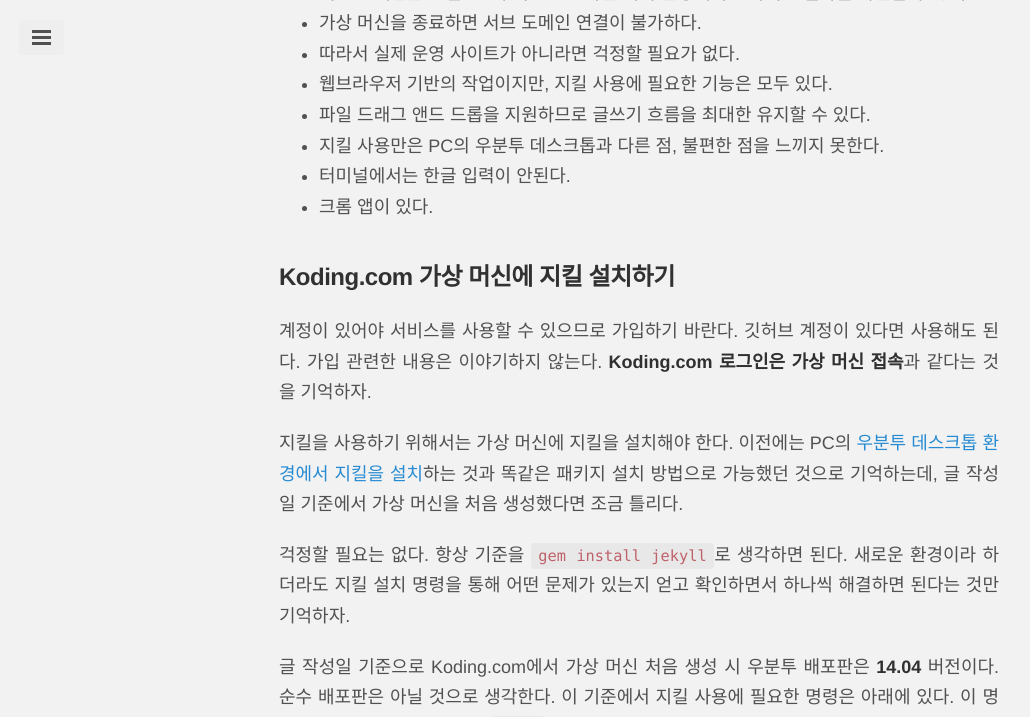
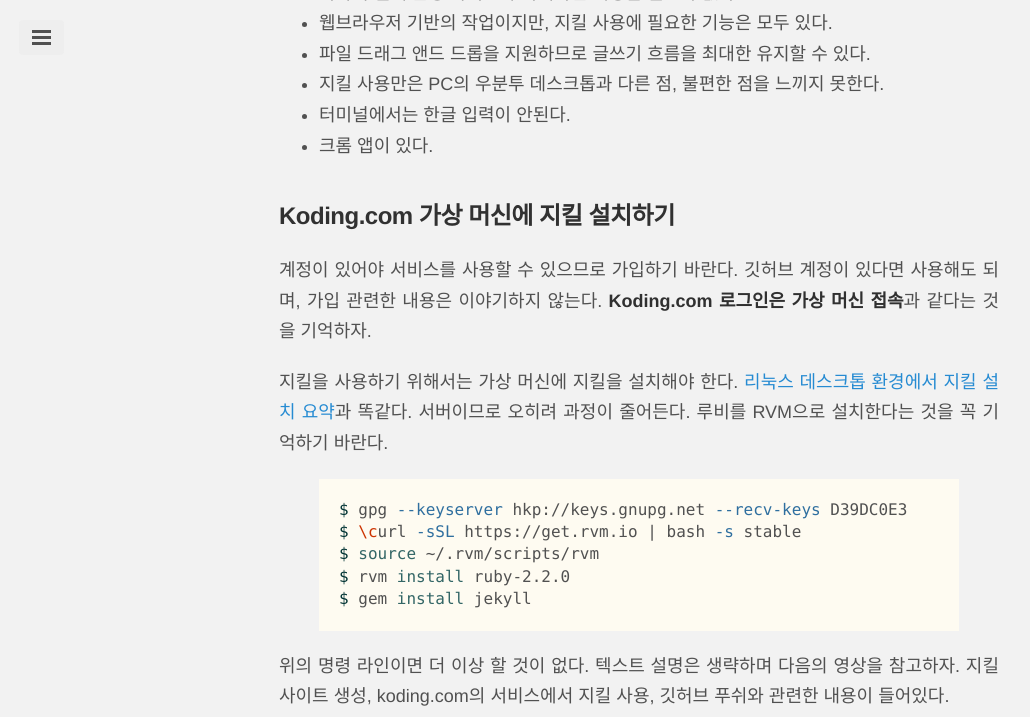
Before and after one commit to vjinn/vjinn.github.io, a Jekyll site: the page built from _posts/2015-01-24-install-jekyll-and-using-on-koding-com.md, in a window 1280 px wide and 1400 px high, scrolled down 979 px. Shown: the top 717 px of the window, without its empty margins (1-1031 px from the left). Built offline with Jekyll 4.4.1, drawn with Linux system fonts in a browser that asks for light colours; comment, search, counter and statistics services are not loaded; some of the changed text lies outside the part shown.

Commit message:
포스트 내용 수정

```diff
--- a/_posts/2015-01-24-install-jekyll-and-using-on-koding-com.md
+++ b/_posts/2015-01-24-install-jekyll-and-using-on-koding-com.md
@@ -4,7 +4,7 @@
 category: tip
 ---
 
-계정마다 일정 기준으로 제한한 무료 가상 머신(서버)을 제공하며, 웹브라우저에서 가상 머신으로 접속하여 터미널과 문서 편집기를 동시에 사용할 수 있는 서비스가 **[Koding.com](https://koding.com)**이다. 개발, 소셜코딩의 개념은 관심이 없다. 지킬 사용이 가능한지와 얼마나 편리하게 사용할 수 있는가에만 초점을 맞추자.
+계정마다 일정 기준으로 제한한 무료 가상 머신(서버)을 제공하며, 웹브라우저에서 가상 머신으로 접속하여 터미널과 문서 편집기를 동시에 사용할 수 있는 서비스가 **[Koding.com](https://koding.com)**이다. 지킬 사용이 가능한지와 얼마나 편리하게 사용할 수 있는가에만 초점을 맞추자.
 
 ![koding.com]({{ site.il }}/kodingcom.png)
 
@@ -12,7 +12,6 @@
 
  - 우분투 (서버)시스템을 설치하여 가상 머신을 제공한다.
  - 말 그대로 '서버'를 제공하므로 못할 것이 거의 없다.
- - 지킬에 필요한 패키지(ruby 등)를 설치하여 제공한다.
  - 웹브라우저 기반이므로 PC 운영체제와 상관없다. (IE 제외)
  - 따라서 인터넷과 웹브라우저만 있다면 언제, 어디서든 지킬 사용이 가능하다.
  - 서브 도메인(계정.koding.io) 제공으로 지킬 사이트 변환 결과를 즉시 확인할 수 있다.
@@ -27,34 +26,25 @@
 
 ## Koding.com 가상 머신에 지킬 설치하기
 
-계정이 있어야 서비스를 사용할 수 있으므로 가입하기 바란다. 깃허브 계정이 있다면 사용해도 된다. 가입 관련한 내용은 이야기하지 않는다. **Koding.com 로그인은 가상 머신 접속**과 같다는 것을 기억하자.
+계정이 있어야 서비스를 사용할 수 있으므로 가입하기 바란다. 깃허브 계정이 있다면 사용해도 되며, 가입 관련한 내용은 이야기하지 않는다. **Koding.com 로그인은 가상 머신 접속**과 같다는 것을 기억하자.
 
-지킬을 사용하기 위해서는 가상 머신에 지킬을 설치해야 한다. 이전에는 PC의 [우분투 데스크톱 환경에서 지킬을 설치](/install-jekyll/#리눅스에서-지킬-설치)하는 것과 똑같은 패키지 설치 방법으로 가능했던 것으로 기억하는데, 글 작성일 기준에서 가상 머신을 처음 생성했다면 조금 틀리다.
-
-걱정할 필요는 없다. 항상 기준을 `gem install jekyll`로 생각하면 된다. 새로운 환경이라 하더라도 지킬 설치 명령을 통해 어떤 문제가 있는지 얻고 확인하면서 하나씩 해결하면 된다는 것만 기억하자.
-
-글 작성일 기준으로 Koding.com에서 가상 머신 처음 생성 시 우분투 배포판은 **14.04** 버전이다. 순수 배포판은 아닐 것으로 생각한다. 이 기준에서 지킬 사용에 필요한 명령은 아래에 있다. 이 명령 라인만 입력하면 끝이다. *(`make` 정의가 궁금하면 검색하자. 몰라도 된다.)* 더 이상 없다.
+지킬을 사용하기 위해서는 가상 머신에 지킬을 설치해야 한다. [리눅스 데스크톱 환경에서 지킬 설치 요약](/install-jekyll/#요약)과 똑같다. 서버이므로 오히려 과정이 줄어든다. 루비를 RVM으로 설치한다는 것을 꼭 기억하기 바란다.
 
 {% highlight bash %}
-$ sudo apt-get update
-$ sudo apt-get upgrade
-$ sudo apt-get install make
-$ sudo apt-get gem install jekyll --no-rdoc --no-ri
+$ gpg --keyserver hkp://keys.gnupg.net --recv-keys D39DC0E3
+$ \curl -sSL https://get.rvm.io | bash -s stable
+$ source ~/.rvm/scripts/rvm
+$ rvm install ruby-2.2.0
+$ gem install jekyll
 {% endhighlight %}
 
-위의 명령 4번째의 옵션은 선택사항이다. 일반적인 명령을 입력해도 전혀 상관없다.
-
-{% highlight bash %}
-$ sudo apt-get gem install jekyll
-{% endhighlight %}
-
-다음의 영상을 참고하자.
+위의 명령 라인이면 더 이상 할 것이 없다. 텍스트 설명은 생략하며 다음의 영상을 참고하자. 지킬 사이트 생성, koding.com의 서비스에서 지킬 사용, 깃허브 푸쉬와 관련한 내용이 들어있다.
 
 <div class="video">
-<iframe width="560" height="315" src="//www.youtube.com/embed/OKVM3CNTSRw" frameborder="0" allowfullscreen></iframe>
+<iframe width="560" height="315" src="//www.youtube.com/embed/X96DYQkCcP8" frameborder="0" allowfullscreen></iframe> allowfullscreen></iframe>
 </div>
 
-Koding.com의 가상 머신에서 `sudo` 패스워드는 입력하지 않아도 된다는 것을 기억하자. PC 데스크톱에서 설치했던 `nodejs`는 설치하지 않아도 된다. 만약의 경우를 생각한다면 아래의 명령으로 설치하는 것도 좋다.
+Koding.com의 가상 머신에서 `sudo` 패스워드는 입력하지 않아도 되며, RVM으로 루비 설치 후 `gem` 패키지 설치도 마찬가지이다. 데스크톱 버전에서 설치했던 `nodejs`는 설치하지 않아도 된다. 만약의 경우를 생각한다면 아래의 명령으로 설치하는 것도 좋다.
 
 {% highlight bash %}
 $ sudo apt-get install nodejs
```
Also changed, not shown: pages/install-jekyll.md (+1 -1 lines).
